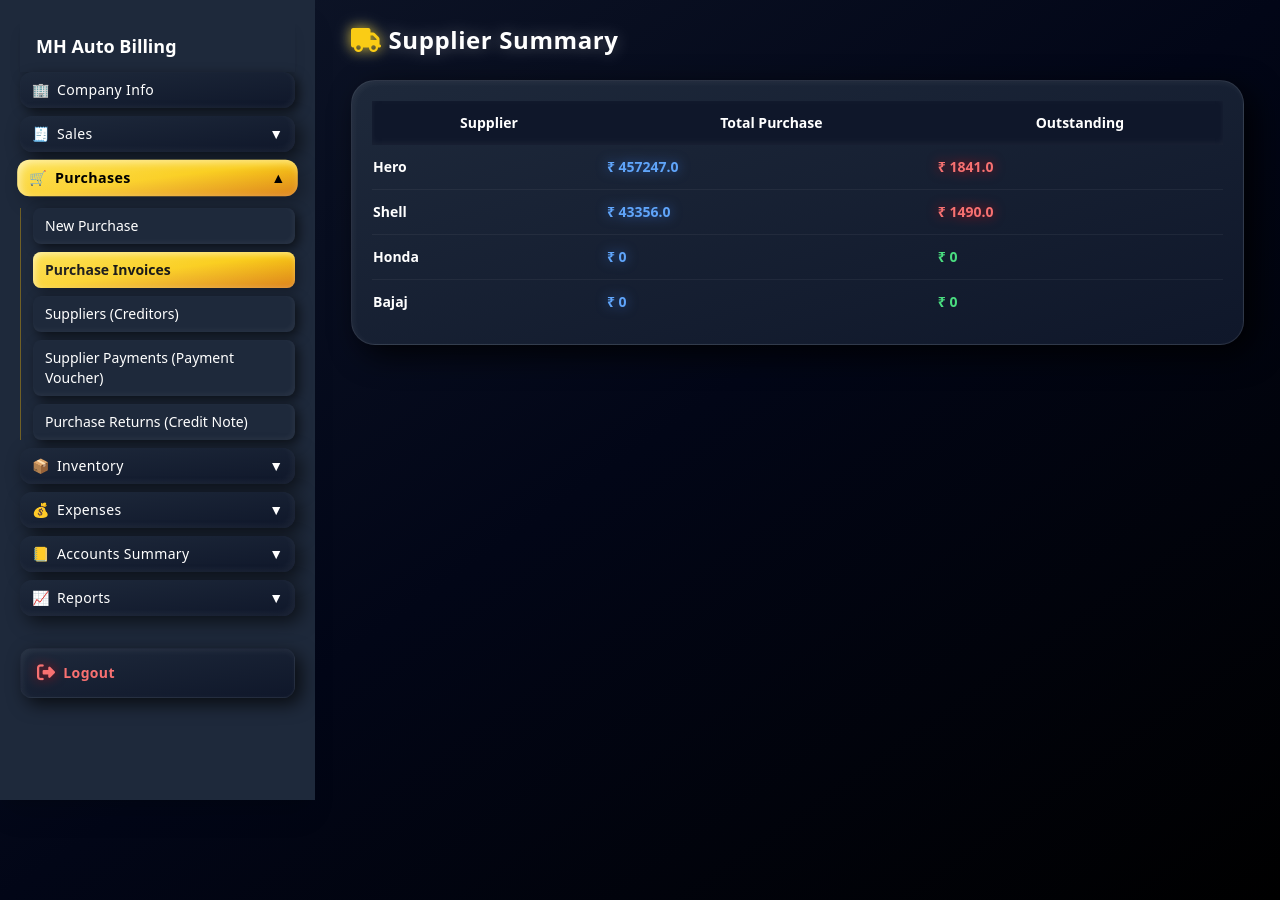
After one commit to skansar9731/autobilling, a Django app: page /supplier-summary/ in a window 1280 px wide. The commit adds this page. Run offline with Django 5.2, Linux system fonts and the light colour scheme; a user stored in the database is signed in; data comes from the database, SQL or seed files in the repository; both versions use the stored data as it was after the commit; some libraries are stand-ins or nearby versions.

Commit message:
margin set

```diff
--- a/apps/core/urls.py
+++ b/apps/core/urls.py
@@ -92,4 +92,5 @@ urlpatterns = [
     path("get-purchases/", views.get_purchases),
     path("get-items/", views.get_items),
     path("purchase-return/print/<int:id>/", views.purchase_return_print),
+    path("supplier-summary/", views.supplier_summary, name="supplier_summary"),
 ]
--- a/apps/core/views.py
+++ b/apps/core/views.py
@@ -190,7 +190,16 @@ def sales_invoices(request):
 
 @login_required
 def purchase_invoices(request):
-    purchases = Purchase.objects.all().order_by("-date")
+
+    supplier_id = request.GET.get("supplier_id")
+
+    if supplier_id:
+        purchases = Purchase.objects.filter(
+            supplier_id=supplier_id
+        ).order_by("-date")
+    else:
+        purchases = Purchase.objects.all().order_by("-date")
+
     return render(request, "dashboard/purchase_invoices.html", {
         "purchases": purchases
     })
@@ -1170,7 +1179,7 @@ def purchase_return(request):
         purchase.supplier.balance -= total_return
         purchase.supplier.save()
 
-        messages.success(request, "Purchase Return Saved Successfully")
+        # messages.success(request, "Purchase Return Saved Successfully")
 
         return redirect(f"/purchase-return/print/{pr.id}/")
 
@@ -1184,11 +1193,29 @@ def purchase_return_print(request, id):
 
     pr = PurchaseReturn.objects.get(id=id)
     company = Company.objects.first()
-    amount_words = number_to_words(pr.total)
+
+    total = Decimal("0.00")
+
+    # 🔥 RECALCULATE FROM ITEMS
+    for item in pr.items.all():
+        total += item.qty * item.price
+
+    gst = (total * Decimal("0.18")).quantize(Decimal("0.01"))
+    cgst = (gst / 2).quantize(Decimal("0.01"))
+    sgst = (gst / 2).quantize(Decimal("0.01"))
+
+    grand_total = total + gst
+
+    amount_words = number_to_words(int(grand_total))
+
     return render(request, "dashboard/purchase_return_invoice.html", {
         "return": pr,
         "purchase": pr.purchase,
         "company": company,
+        "subtotal": total,
+        "cgst": cgst,
+        "sgst": sgst,
+        "total": grand_total,
         "amount_words": amount_words
     })
 
@@ -1645,3 +1672,42 @@ def get_items(request):
         })
 
     return JsonResponse(data, safe=False)
+
+@login_required
+def supplier_summary(request):
+
+    try:
+        suppliers = Supplier.objects.all()
+
+        data = []
+
+        for s in suppliers:
+
+            purchases = Purchase.objects.filter(supplier=s)
+
+            total_purchase = 0
+            outstanding = 0
+
+            for p in purchases:
+
+                # SAFE access
+                total_purchase += float(p.total or 0)
+
+                if p.payment_mode == "credit":
+                    outstanding += float(getattr(p, "balance", 0))
+
+            data.append({
+                "id": s.id,
+                "name": s.name,
+                "total": total_purchase,
+                "outstanding": outstanding
+            })
+
+        return render(request, "dashboard/supplier_summary.html", {
+            "suppliers": data
+        })
+
+    except Exception as e:
+        return JsonResponse({
+            "error": str(e)
+        })
--- a/config/settings.py
+++ b/config/settings.py
@@ -25,10 +25,12 @@ SECRET_KEY = 'django-insecure-03t4#8528jb%0mfl*3anzwz%hk(t+s3#j-o-g=v#zygq35j&d=
 # SECURITY WARNING: don't run with debug turned on in production!
 DEBUG = False
 
-ALLOWED_HOSTS = ['.onrender.com']
+ALLOWED_HOSTS = ["127.0.0.1", "localhost", ".onrender.com"]
 
 CSRF_TRUSTED_ORIGINS = [
-    "https://*.onrender.com"
+    "https://*.onrender.com",
+    "http://127.0.0.1:8000",
+    "http://localhost:8000"
 ]
 # Application definition
 
--- a/templates/dashboard/base.html
+++ b/templates/dashboard/base.html
@@ -258,7 +258,7 @@ Sales Returns (Debit Note)
 class="flex justify-between items-center w-full px-3 py-2 rounded-xl
 transition-all duration-300 ease-in-out relative overflow-hidden
 
-{% if '/purchase' in request.path or '/purchase-invoices' in request.path or '/creditors' in request.path or '/payment' in request.path or '/debit-note' in request.path %}
+{% if '/purchase' in request.path or '/purchase-invoices' in request.path or '/supplier-summary' in request.path or '/creditors' in request.path or '/payment' in request.path or '/debit-note' in request.path %}
 
 bg-gradient-to-br from-yellow-300 via-yellow-400 to-amber-600
 text-black font-semibold
@@ -287,7 +287,7 @@ hover:scale-[1.03]
 </span>
 
 <span id="purchaseArrow" class="transition-transform duration-300 relative z-10">
-{% if request.path == '/purchase/' or request.path == '/creditors/' or request.path == '/payment/' or request.path == '/purchase-invoices/' %}
+{% if request.path == '/purchase/' or request.path == '/creditors/' or request.path == '/payment/' or request.path == '/purchase-invoices/' or request.path == '/supplier-summary/' %}
 ▲
 {% else %}
 ▼
@@ -299,7 +299,7 @@ hover:scale-[1.03]
 
 <ul id="purchaseMenu"
 class="space-y-2 mt-3 pl-3 border-l border-yellow-500/40
-{% if '/purchase' in request.path or '/creditors' in request.path or '/payment' in request.path or '/purchase-invoices' in request.path %}block{% else %}hidden{% endif %}
+{% if '/purchase' in request.path or '/creditors' in request.path or '/payment' in request.path or '/purchase-invoices' in request.path or '/supplier-summary' in request.path %}block{% else %}hidden{% endif %}
 ">
 
 <li>
@@ -323,10 +323,10 @@ New Purchase
 </li>
 
 <li>
-<a href="/purchase-invoices/"
+<a href="/supplier-summary/"
 class="block px-3 py-2 rounded-lg transition-all duration-300 relative overflow-hidden
 
-{% if request.path == '/purchase-invoices/' %}
+{% if request.path == '/supplier-summary/' %}
 bg-gradient-to-br from-yellow-300 via-yellow-400 to-amber-600 text-black font-semibold
 shadow-[inset_2px_2px_6px_rgba(255,255,255,0.5),_4px_4px_12px_rgba(0,0,0,0.3)]
 before:absolute before:inset-0 before:bg-gradient-to-tr before:from-white/30 before:to-transparent before:opacity-60
@@ -977,7 +977,7 @@ active:shadow-[inset_2px_2px_6px_rgba(0,0,0,0.6)]
 
 <!-- MAIN CONTENT -->
 
-<main class="flex-1 p-4 md:p-6 pb-24">
+<main class="flex-1 p-4 md:p-6 pb-24 pt-20 md:pt-6">
 
 {% block content %}
 {% endblock %}
--- /dev/null
+++ b/templates/dashboard/supplier_summary.html
@@ -0,0 +1,138 @@
+{% extends "dashboard/base.html" %}
+{% block content %}
+
+<div class="max-w-7xl mx-auto px-3">
+
+    <!-- TITLE -->
+    <h1 class="text-2xl font-bold mb-6 text-white tracking-wide
+    drop-shadow-[0_0_8px_rgba(255,255,255,0.3)]">
+        <i class="fa-solid fa-truck text-yellow-400 drop-shadow-[0_0_6px_rgba(255,215,0,0.6)]"></i>
+         Supplier Summary
+    </h1>
+
+    <!-- DESKTOP TABLE -->
+    <div class="hidden md:block
+
+    bg-gradient-to-br from-slate-800 to-slate-900
+
+    rounded-3xl p-5
+
+    shadow-[inset_2px_2px_6px_rgba(255,255,255,0.05),_10px_10px_30px_rgba(0,0,0,0.8)]
+
+    border border-white/10
+
+    overflow-auto max-h-[500px]">
+
+        <table class="w-full text-sm text-white">
+
+            <thead class="sticky top-0 bg-slate-900 z-10
+            shadow-[inset_0_-2px_6px_rgba(255,255,255,0.05)]">
+
+                <tr>
+                    <th class="py-3 px-2">Supplier</th>
+                    <th>Total Purchase</th>
+                    <th>Outstanding</th>
+                </tr>
+
+            </thead>
+
+            <tbody class="divide-y divide-white/5">
+
+                {% for s in suppliers %}
+
+                <tr onclick="openSupplier({{ s.id }})"
+                    class="cursor-pointer transition-all duration-200
+
+                    hover:bg-white/5 hover:scale-[1.01]">
+
+                    <td class="py-3 font-bold">
+                        {{ s.name }}
+                    </td>
+
+                    <td class="text-blue-400 font-semibold
+                    drop-shadow-[0_0_6px_rgba(59,130,246,0.6)]">
+                        ₹ {{ s.total }}
+                    </td>
+
+                    <td class="font-bold
+                    {% if s.outstanding > 0 %}
+                        text-red-400 drop-shadow-[0_0_6px_rgba(255,0,0,0.6)]
+                    {% else %}
+                        text-green-400
+                    {% endif %}">
+                        ₹ {{ s.outstanding }}
+                    </td>
+
+                </tr>
+
+                {% endfor %}
+
+            </tbody>
+
+        </table>
+
+    </div>
+
+    <!-- MOBILE VIEW -->
+    <div class="md:hidden space-y-4">
+
+        {% for s in suppliers %}
+
+        <div onclick="openSupplier({{ s.id }})"
+
+        class="p-5 rounded-3xl cursor-pointer
+
+        bg-gradient-to-br from-slate-800 to-slate-900
+
+        shadow-[inset_2px_2px_6px_rgba(255,255,255,0.05),_8px_8px_20px_rgba(0,0,0,0.8)]
+
+        border border-white/10
+
+        transition-all duration-200
+
+        hover:scale-[1.02] hover:bg-white/5">
+
+            <div class="flex justify-between items-center">
+
+                <div>
+                    <h2 class="text-lg font-bold text-white">
+                        {{ s.name }}
+                    </h2>
+
+                    <p class="text-sm text-gray-400">
+                        Total: ₹ {{ s.total }}
+                    </p>
+                </div>
+
+                <div class="text-right">
+
+                    <div class="text-sm text-gray-400">Outstanding</div>
+
+                    <div class="text-lg font-bold
+                    {% if s.outstanding > 0 %}
+                        text-red-400
+                    {% else %}
+                        text-green-400
+                    {% endif %}">
+                        ₹ {{ s.outstanding }}
+                    </div>
+
+                </div>
+
+            </div>
+
+        </div>
+
+        {% endfor %}
+
+    </div>
+
+</div>
+
+<script>
+function openSupplier(id){
+    window.location.href = `/purchase-invoices/?supplier_id=${id}`;
+}
+</script>
+
+{% endblock %}
```
Also changed, not shown: templates/dashboard/purchase_invoices.html (+48 -15 lines), templates/dashboard/purchase_return.html (+2 -8 lines), templates/dashboard/purchase_return_invoice.html (+121 -10 lines), db.sqlite3.
